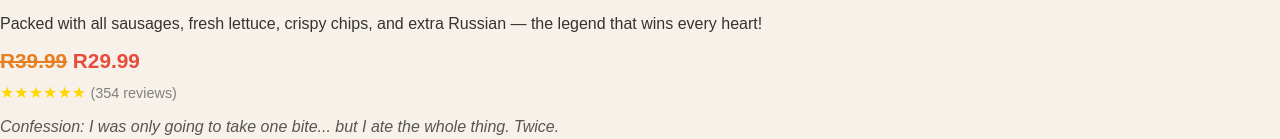
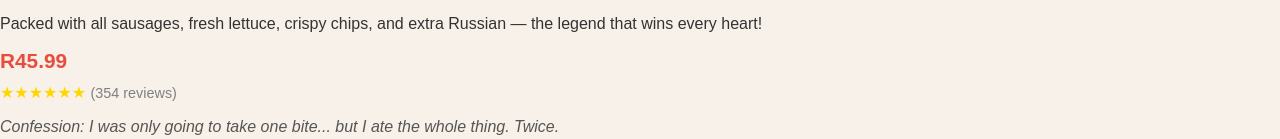
Before and after one commit to Tazabaa/kota-king, a plain HTML site: page index.html in a window 1280 px wide. Shown: the part 4370-4509 px from the top of the page. Drawn offline with Linux system fonts and the light colour scheme.

Commit message:
Update index.html

```diff
--- a/index.html
+++ b/index.html
@@ -460,7 +460,7 @@
     <!-- Product -->
 <h3>Mountain King</h3>
 <p>Packed with all sausages, fresh lettuce, crispy chips, and extra Russian — the legend that wins every heart!</p>
-<div class="price"><del>R39.99</del> <span style="color: #e74c3c;">R29.99</span></div>
+<div class="price"> <span style="color: #e74c3c;">R45.99</span></div>
 
 <!-- Fake Rating and Confession -->
 <div style="margin-top: 10px;">
```
